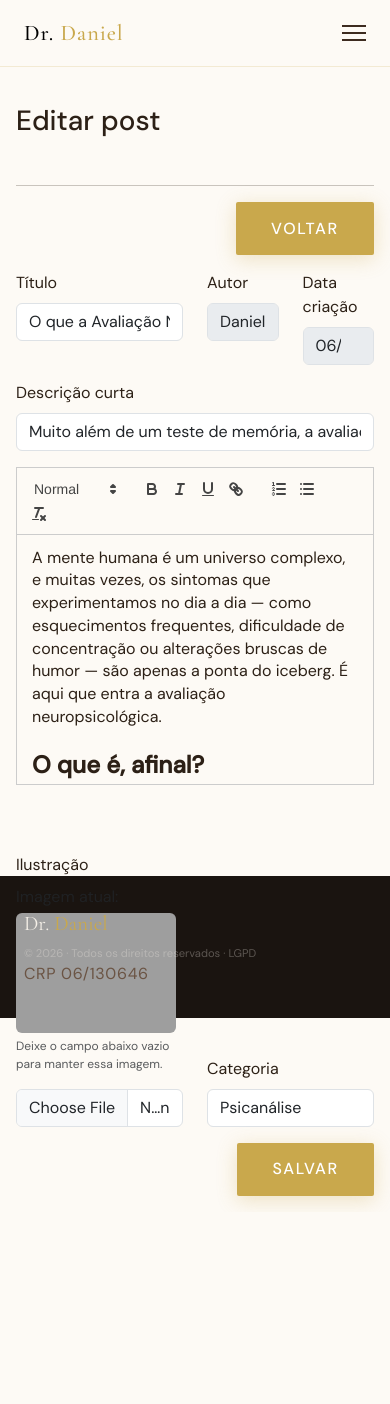
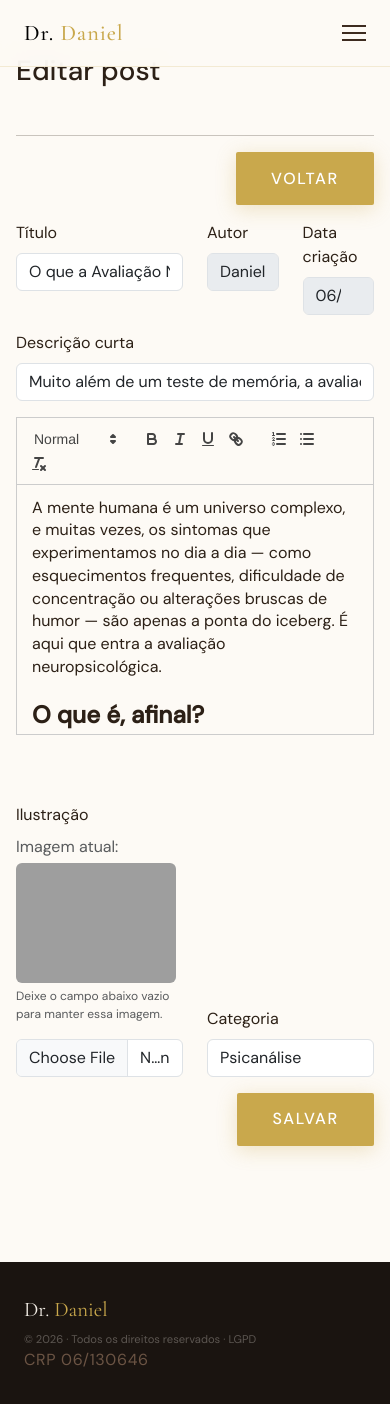
Before and after one commit to Jeeey1/projeto-DLR, a PHP site: page /admin/blog/editar-post.php?id=6 in a window 390 px wide. Before the commit the page ends 1207 px from the top, so only its background shows below. Run offline with PHP 8.4, Linux system fonts and the light colour scheme; a user stored in the database is signed in; data comes from the database, SQL or seed files in the repository; some libraries are stand-ins or nearby versions; grey boxes are pictures that could not be loaded.

Commit message:
Fix: Corrigir CSS e upload de imagens nas páginas de criar/editar posts
- Corrigir caminho de upload em create-post.php (linha 5: __DIR__ . '/../src/img/posts/' em vez de __DIR__ . '../../src/img/posts/')
- Adicionar tratamento de erro properly em create-post.php (retornar JSON em vez de die)
- Adicionar tratamento de erro em update-post.php para melhor feedback ao usuário
- Remover height fixo (90vh) do .content-criar e usar min-height: auto para melhor responsividade
- Melhorar espaçamento do CSS (padding-top: 30px em vez de 80px)

Co-authored-by: Copilot <223556219+Copilot@users.noreply.github.com>

```diff
--- a/db/create-post.php
+++ b/db/create-post.php
@@ -2,7 +2,7 @@
 include '../includes/conexao.php';
 
 if ($_SERVER['REQUEST_METHOD'] === 'POST'){
-  $pastaDestino = __DIR__ . '../../src/img/posts/';
+  $pastaDestino = __DIR__ . '/../src/img/posts/';
 
   // Garante que a pasta existe
   if (!is_dir($pastaDestino)){
@@ -48,7 +48,7 @@ if ($_SERVER['REQUEST_METHOD'] === 'POST'){
       }
 
     } else {
-      die('Erro ao fazer upload da imagem');
+      echo json_encode(['status' => 'error', 'message' => 'Erro ao fazer upload da imagem']);
     }
   } else {
     //Dados para o insert
--- a/db/update-post.php
+++ b/db/update-post.php
@@ -34,6 +34,9 @@ if($temArquivo){
     if(!empty($imagemAntiga) && file_exists(__DIR__ . '/../' . $imagemAntiga)){
         unlink(__DIR__ . '/../' . $imagemAntiga);
     }
+  } else {
+    echo json_encode(['status' => 'error', 'message' => 'Erro ao fazer upload da imagem']);
+    exit;
   }
 }
 
--- a/public/css/criar_style.css
+++ b/public/css/criar_style.css
@@ -747,9 +747,9 @@ footer {
 }
 
 .content-criar {
-  height: 90vh;
-  padding-top: 80px;
-  margin-bottom: 100px;
+  min-height: auto;
+  padding-top: 30px;
+  padding-bottom: 100px;
   max-width: 1450px;
 }
 
```
